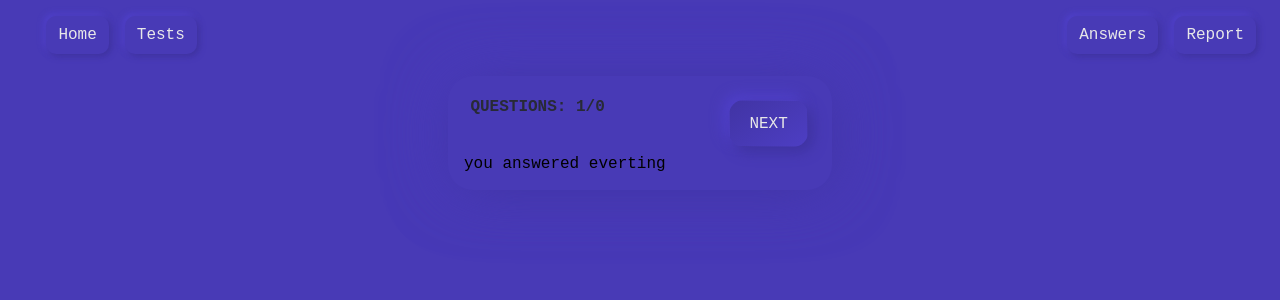
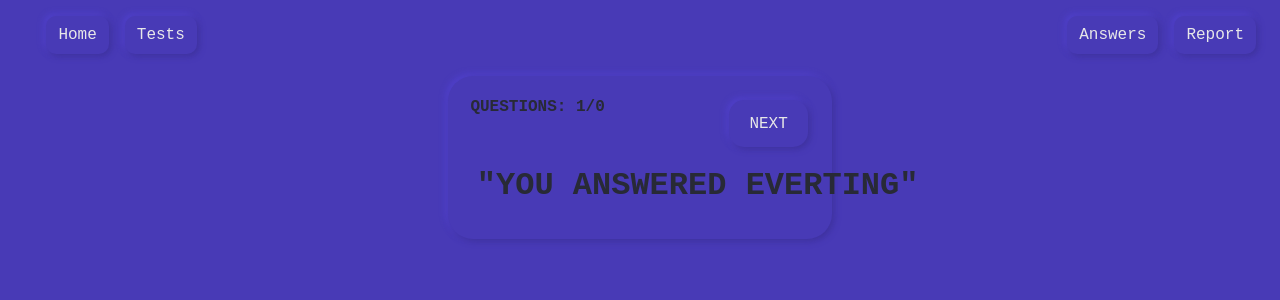
Before and after one commit to dragoslavIvkovic/Test-your-JS-skills---NEXT.JS-REDUX-MONGODB, a Next.js app: page /Answers in a window 1280 px wide. Shown: the top 300 px of the page. Built offline with nearby package versions, Linux system fonts and the light colour scheme.

Commit message:
globall css variables

```diff
--- a/pages/Answers.js
+++ b/pages/Answers.js
@@ -36,7 +36,7 @@ function Answers() {
         </div>
 
         {!wrongQ.length ? (
-          "you answered everting"
+         <p> "you answered everting"</p>
         ) : remainingQuestions == 0 ? (
           <p>No more questions</p>
         ) : (
--- a/styles/Elements.module.css
+++ b/styles/Elements.module.css
@@ -16,33 +16,33 @@
   padding: 0.3em 0.7em;
   border-radius: 0.5em;
   color: var(--main-bg-white);
-  border: 1px solid var(--main-bg-purple);
-  transition: all 0.3s;
-  background: var(--main-bg-purple);
-  box-shadow: 2px 2px 6px #3d319b, -2px -2px 6px #473ba2;
+  border: var(--border-one);
+  transition: var(--transition);
+  background: var(--main-bg-background);
+  box-shadow: var(--boxShadow-one);
 }
 
 .answer:hover {
-  border: 1px solid #3d319b;
-  background: #392d93;
+  border: var(--border-one);
+  box-shadow:var(--hover)
 }
 
 .answer:active {
-  background: #5343d1;
-  box-shadow: 2px 2px 6px #5343d1, -2px -2px 6px #3d319b;
+  background:var(--main-bg-background);
+
 }
 .bar {
   border-radius: 0.5em;
   margin-top: 1 rem;
   color: var(--main-bg-white);
-  border: 1px solid var(--main-bg-purple);
+  border: var(--border-one);
   transition: all 0.3s;
   background: var(--main-bg-black);
-  height: 3vh;
   margin: 0.3rem 0;
-  margin-left: 0.4em;
   padding: 0.3em 0.7em;
-  box-shadow: 2px 2px 6px #3d319b, -2px -2px 6px #5343d1;
+  border-radius: 0.5em;
+  margin-left: 0.4rem;;
+  box-shadow: var(--boxShadow-one);
 }
 
 .questionText {
@@ -78,19 +78,19 @@
   width: auto;
   display: flex;
   justify-content: space-between;
-  background: var(--main-bg-purple);
-  box-shadow: 2px 2px 6px #3d319b, -2px -2px 6px #5343d1;
+  background: var(--main-bg-background);
+  box-shadow: var(--boxShadow-one); transition: var(--transition)
 }
 
 .link:hover {
-  border: 2px solid var(--main-bg-purple);
+  border: var(--border-one);
   cursor: pointer;
-  box-shadow: inset 5px 5px 14px #3f33a0, inset -5px -5px 14px #5141cc;
+    box-shadow:var(--hover);
 }
 
 .link:active {
   font-weight: bold;
-  box-shadow: inset 5px 5px 14px #3f33a0, inset -5px -5px 14px #5141cc;
+  box-shadow: var(--boxShadow-one);
 }
 
 .topNavRight {
@@ -105,8 +105,7 @@
 
 .nextBtn {
   align-items: center;
-
-  border: 0;
+ border: 0;
   border-radius: 15px;
   box-sizing: border-box;
   cursor: pointer;
@@ -122,9 +121,7 @@
   padding-right: 20px;
   text-align: center;
   touch-action: manipulation;
-  transition: background-color 0.167s cubic-bezier(0.4, 0, 0.2, 1) 0s,
-    box-shadow 0.167s cubic-bezier(0.4, 0, 0.2, 1) 0s,
-    color 0.167s cubic-bezier(0.4, 0, 0.2, 1) 0s;
+
   user-select: none;
   -webkit-user-select: none;
   vertical-align: middle;
@@ -134,26 +131,16 @@
   color: var(--main-bg-white);
   font-size: 1rem;
   padding: 0.8em 1.2em;
-  background: linear-gradient(145deg, #4134a4, #4d3ec3);
-  box-shadow: 5px 5px 13px #3f33a0, -5px -5px 13px #5141cc;
-  transition: all 400ms cubic-bezier(0.175, 0.885, 0.32, 1.275);
+  background: var(--main-bg-background);
+  box-shadow: var(--boxShadow-one);
+  transition: var(--transition)
 }
 
 .nextBtn:hover {
   font-size: 1.2rem;
+
+
 }
-
-/* .correctAnswerContainer {
-  margin: 0.5rem;
-  color: var(--main-bg-white);
-  text-align: center;
-  padding: 10px 12px;
-  text-decoration: none;
-  border-radius: 10px;
-  font-size: 1rem;
-  background: var(--main-bg-purple);
-  box-shadow: 2px 2px 6px #3d319b, -2px -2px 6px #5343d1;
-} */
 
 .correctTitle {
   text-transform: uppercase;
@@ -167,9 +154,8 @@
   padding: 0.3rem;
 }
 .correctTextExplanation {
-  color: #13141b;
+  color: var(--main-bg-titles);
   font-weight: 900;
-
   padding: 0.3rem;
   font-size: 1em;
 }
@@ -179,49 +165,13 @@
   font-weight: 900;
   text-transform: uppercase;
 }
-/* .answer-container {
-  border-radius: 16px;
-  background: var(--main-bg-purple);
-  box-shadow: 5px 5px 17px #3f33a0, -5px -5px 17px #5141cc;
-} */
-
-/* index page */
-
-/* .containerIndex {
-  display: grid;
-  place-items: center;
-  padding: 3rem;
-  color:var(--main-bg-red);
-} */
-
-/* .USERS {
-  font-size: 0.8rem;
-  display: grid;
-  grid-template-columns: repeat(3, 1fr);
-  grid-template-rows: repeat(5, 1fr);
-  grid-column-gap: 1vw;
-  grid-row-gap: 1vh;
-  width: max-content;
-}
-
-@media (max-width: 850px) {
-  .USERS {
-    font-size: 0.8rem;
-    display: grid;
-    grid-template-columns: repeat(1, 1fr);
-    grid-template-rows: repeat(5, 1fr);
-    grid-column-gap: 1vw;
-    grid-row-gap: 1vh;
-    width: max-content;
-  }
-} */
 
 .score {
   color: var(--main-bg-white);
   padding: 7px;
   border-radius: 5px;
-  background: var(--main-bg-purple);
-  box-shadow: 1px -1px 2px #3f33a0, -1px 1px 2px #5141cc;
+  background: var(--main-bg-background);
+  box-shadow: var(--boxShadow-one);
 }
 
 /* Save Component */
@@ -238,17 +188,11 @@
   border-radius: 7px;
   font-weight: 900;
   padding: 0.5em;
-  color: #13141b;
-  background: var(--main-bg-purple);
-  box-shadow: 5px 5px 14px #3f33a0, -5px -5px 14px #5141cc;
-  text-shadow: 4px -4px 8px #372c8a, -4px 4px 8px #5948e2;
+  color: var(--main-bg-titles);
+  background: var(--main-bg-background);
+  box-shadow: var(--boxShadow-one);
+
 }
-
-/* .saved {
-  color: var(--main-bg-black);
-  font-weight: 900;
-  font-size: 3rem;
-} */
 
 .container {
   display: grid;
@@ -256,26 +200,14 @@
 }
 
 .block {
-
   width: 30vw;
   border-radius: 25px;
-  background: var(--main-bg-purple);
-  box-shadow: 2px 2px 60px #3d319b, -2px -2px 60px #5343d1;
+  background: var(--main-bg-background);
+  box-shadow: var(--boxShadow-one);
   height: max-content;
   padding:1rem;
 }
 
-/* .block {
-  display: grid;
-  justify-content: center;
-  border-radius: 25px;
-  background: var(--main-bg-purple);
-  box-shadow: 2px 2px 60px #3d319b, -2px -2px 60px #5343d1;
-
-  height: max-content;
-
-
-} */
 
 @media (min-width: 1000px) {
   .block {
@@ -293,8 +225,7 @@
   align-items: center;justify-content: center;
   width:30vw;
    color: red;
-
-    }
+  }
 
 .highlighter {
   height: fit-content;
@@ -308,7 +239,7 @@
   display: flex;
   flex-direction: column;
   flex-wrap: wrap;
-  line-height: 1.5em;
+  width:auto;
   margin: 0.5rem;
   padding: 0.3em 0.7em;
   cursor: pointer;
@@ -318,33 +249,33 @@
   white-space: normal;
   border-radius: 0.5em;
   color: var(--main-bg-white);
-  border: 1px solid var(--main-bg-purple);
+  border: var(--border-one);
   transition: all 0.3s;
   flex-wrap: wrap;
+  font-size:1em;
   text-align: left;
-  background: var(--main-bg-purple);
-  box-shadow: 2px 2px 5px #3f329e, -2px -2px 5px #5142ce;
+  background: var(--main-bg-background);
+  box-shadow: var(--boxShadow-one);
 }
 
 .answer:hover {
-  border: 1px solid #3d319b;
-  background: #392d93;
+ font-size: 1.2em;
 }
 
 .answer:active {
-  background: #5343d1;
-  box-shadow: 2px 2px 6px #5343d1, -2px -2px 6px #3d319b;
+  font-size: 1.2rem;
 }
 .bar {
   border-radius: 0.5em;
   margin-top: 1 rem;
   color: var(--main-bg-white);
-  border: 1px solid var(--main-bg-purple);
+  border: var(--border-hole);
   transition: all 0.3s;
-  background: #282a36;
+  background: var(--main-bg-black);
+  font-size: 1em;
   height: 3vh;
-  padding: 0.2rem;
-  box-shadow: 2px 2px 6px #3d319b, -2px -2px 6px #5343d1;
+  padding: 0.3em 0.7em;
+  box-shadow: var(--main-bg-background);
 }
 
 .questionText {
--- a/styles/Header.module.css
+++ b/styles/Header.module.css
@@ -21,18 +21,17 @@
   padding: 10px 12px;
   text-decoration: none;
   border-radius: 10px;
-  background: var(--main-bg-purple);
-  box-shadow: 2px 2px 6px #3d319b, -2px -2px 6px #5343d1;
+  background: var(--main-bg-background);
+  box-shadow: var(--boxShadow-one)
 }
 
 .link:hover {
-  border: 1px solid var(--main-bg-purple);
-  box-shadow: 2px 2px 4px #c5c5c5, -2px -2px 4px var(--main-bg-white);
+  font-size: 1.2rem;
 }
 
 .link:active {
   font-weight: bold;
-  box-shadow: 2px 2px 4px #c5c5c5, -2px -2px 4px var(--main-bg-white);
+  box-shadow:  var(--boxShadow-one);
 }
 
 .topNavRight {
--- a/styles/globals.css
+++ b/styles/globals.css
@@ -1,9 +1,26 @@
-:root {
-  --main-bg-purple: #483ab6;
+/* :root {
+  --main-bg-background: #483ab6;
   --main-bg-black: #282a36;
+  --main-bg-titles: #13141b;
   --main-bg-red: #db3069;
   --main-bg-white: #e8e8e8;
   --main-bg-green: #82a7a6;
+} */
+:root {
+  --main-bg-background: #483ab6;
+  --main-bg-black: #282a36;
+  --main-bg-titles: #ff9678;
+  --main-bg-red: #db3069;
+  --main-bg-white: #e8e8e8;
+  --main-bg-green: #82a7a6;
+  --boxShadow-one:2px 2px 6px #3d319b, -2px -2px 6px #5343d1;
+  --boxShadow-two:2px 2px 4px #c5c5c5, -2px -2px 4px var(--main-bg-white);
+  --border-one: 1px solid var(--main-bg-background);
+  --border-hole: box-shadow: inset 10px 10px 20px #232530,
+            inset -10px -10px 20px #2d2f3c;
+  --hover:inset 20px 20px 60px #3d319b,
+            inset -20px -20px 60px #5343d1;
+--transition: all 400ms cubic-bezier(0.175, 0.885, 0.32, 1.275);
 }
 
 html,
@@ -11,7 +28,7 @@ body {
   padding: 0;
   margin: 0;
   font-family: monospace;
-  background: var(--main-bg-purple);
+  background: var(--main-bg-background);
   font-size: 1rem;
 }
 
@@ -35,6 +52,19 @@ input {
 
 a {
   font-size: 1rem;
+  transition: var(--transition);
+}
+
+
+
+p{
+  text-transform: uppercase;
+  font-weight:700;
+  font-size:2em;color:var(--main-bg-black);
+  clear: both;
+    display: inline-block;
+    overflow: hidden;
+    white-space: nowrap;
 }
 
 @media (max-width: 600px) {
```
Also changed, not shown: pages/Report.js (+11 -1 lines).
